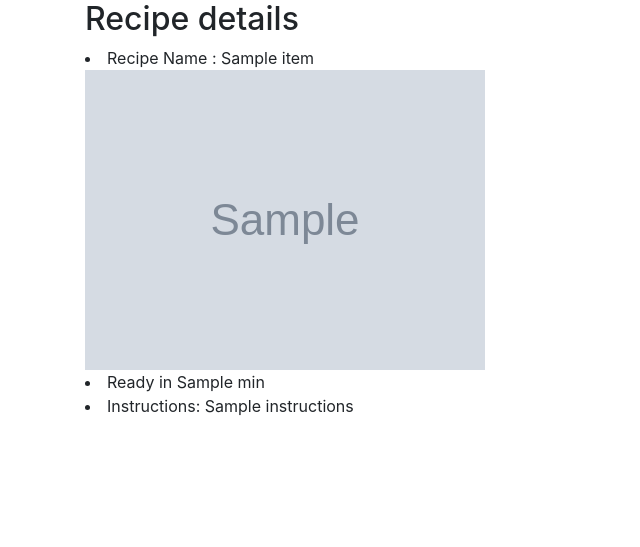
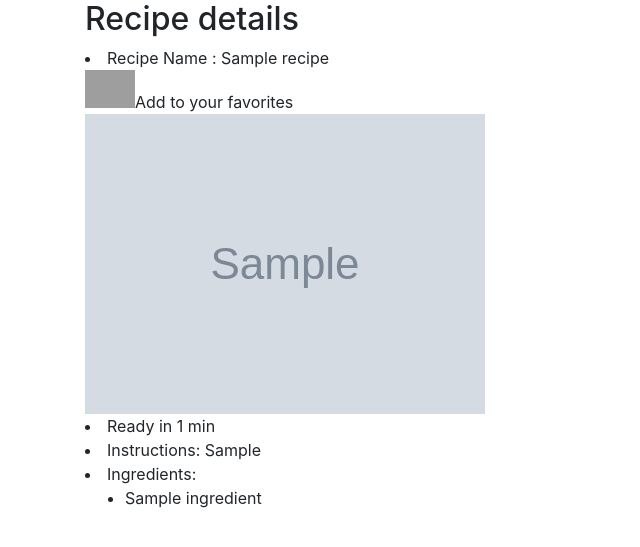
Before and after one commit to thaohvm/Capstone1, a Flask app: page /recipe/1 in a window 1280 px wide. Shown: the part 80-627 px from the top of the page, without its empty margins (0-640 px from the left). Run offline with Flask 2, Linux system fonts and the light colour scheme; tables that the repository leaves empty hold one stand-in row (values such as "Sample post"); grey boxes marked "Sample" are stand-in pictures; a database or web service that is not in the repository returns one stand-in record (values such as "Sample title"); data that the repository does not hold is empty; some libraries are stand-ins or nearby versions; grey boxes are pictures that could not be loaded.

Commit message:
cache data from API to DB

```diff
--- a/healthyspoon/app.py
+++ b/healthyspoon/app.py
@@ -1,10 +1,13 @@
 from email.mime import image
-from flask import Flask, request, redirect, render_template, session, g, flash, jsonify
+from traceback import StackSummary
+from turtle import title
+from flask import Flask, request, redirect, render_template, session, g, flash, jsonify, abort
 from forms import RegisterForm, LoginForm
 from models import db, connect_db, User, RecipesUsers, Recipes, Ingredients, RecipesIngredients
 from sqlalchemy.exc import IntegrityError
 from bs4 import BeautifulSoup
 import requests
+import sys
 
 API_BASE_URL = "https://api.spoonacular.com/recipes/"
 key = "e04fa2cf19db48a2a68c53f3f6d8d84c"
@@ -20,6 +23,57 @@ CURR_USER_KEY = "curr_user"
 
 
 connect_db(app)
+
+##############################################################################
+# Cache functions
+
+
+def get_recipe_from_db_or_404(recipe_id):
+    recipe = Recipes.query.get(recipe_id)
+    if not recipe:
+        # Not found in DB, need to fetch from API
+        print(f'Recipe #{recipe_id} not found in database')
+        res = requests.get(
+            f"{API_BASE_URL}/{recipe_id}/information", params={"apiKey": key})
+        results = res.json()
+        if res.status_code == 200 and results["id"] == recipe_id:
+            print(f'Recipe #{recipe_id} fetched from API')
+            # Valid ID from API, need to cache ingredients first, and then recipe
+            recipe = Recipes(
+                id=recipe_id,
+                title=results["title"],
+                summary=results["summary"],
+                image=results["image"],
+                readyInMinutes=results["readyInMinutes"],
+                instructions=results["instructions"],
+                vegetarian=results["vegetarian"],
+                vegan=results["vegan"],
+                glutenFree=results["glutenFree"],
+                dairyFree=results["dairyFree"],
+            )
+
+            for i in results["extendedIngredients"]:
+                ingredient = Ingredients.query.get(i["id"])
+                if not ingredient:
+                    # Ingredient not found in DB, need to store first
+                    print(
+                        f'Ingredient #{i["id"]} not found in database')
+                    ingredient = Ingredients(
+                        id=i["id"],
+                        name=i["name"],
+                    )
+                    db.session.add(ingredient)
+                    db.session.commit()
+                recipe.ingr.append(ingredient)
+
+            db.session.add(recipe)
+            db.session.commit()
+    else:
+        print(f'Recipe #{recipe_id} loaded from database')
+
+    # Always filled in cache if exists
+    return Recipes.query.get_or_404(recipe_id)
+
 
 ##############################################################################
 # User signup/login/logout
@@ -135,11 +189,12 @@ def handle_search():
         r["summary"] = str(soup)
     return render_template("search.html", query=query, search_results=results)
 
+
 @app.route("/recipe/<int:recipe_id>")
 def get_recipe_detail(recipe_id):
-    res = requests.get(f"{API_BASE_URL}/{recipe_id}/information", params={"apiKey": key})
-    results = res.json()
-    return render_template("recipe.html", info_recipe=results)
+    recipe = get_recipe_from_db_or_404(recipe_id)
+    return render_template("recipe.html", recipe=recipe)
+
 
 @app.route("/<int:user_id>/favorites")
 def show_favorite(user_id):
@@ -150,8 +205,22 @@ def show_favorite(user_id):
     user = User.query.get_or_404(user_id)
     return render_template('favorites.html', user=user, favorites=user.recipes)
 
+
 @app.route("/recipe/<int:recipe_id>/favorite", methods=["POST"])
 def add_favorite(recipe_id):
-    if not g.user:
-        flash("Access unauthorized.", "danger")
-        return redirect("/")
+    pass
+    # if not g.user:
+    #     flash("Access unauthorized.", "danger")
+    #     return redirect("/")
+
+    # res = requests.get(f"{API_BASE_URL}/{recipe_id}/information", params={"apiKey": key})
+    # results = res.json()
+
+    # favorited = Recipes.query_get_or_404(id)
+
+    # if favorited.user.id == g.user.id:
+    #     return abort(403)
+
+    # db.session.commit()
+
+    # return redirect("/")
--- a/healthyspoon/static/styles.css
+++ b/healthyspoon/static/styles.css
@@ -21,3 +21,8 @@
 nav {
     overflow: auto;
 }
+
+#white-heart, #red-heart {
+    width: 50px;
+    height: auto;
+}
--- a/healthyspoon/templates/recipe.html
+++ b/healthyspoon/templates/recipe.html
@@ -3,14 +3,31 @@
 {% block content %}
 <div class="container">
     <h2> Recipe details</h2>
-    <li>Recipe Name : {{ info_recipe.title }}</li>
-    <img src="{{ info_recipe['image'] }}">
-    <li>Ready in {{ info_recipe["readyInMinutes"] }} min</li>
+    <li>Recipe Name : {{ recipe.title }}</li>
+
+    <form action="/recipe/{{ recipe.id }}/favorite" method="post">
+        {% if favorited %}
+        <input class="button" id="red-heart" type="image"
+            src="https://cdn0.iconfinder.com/data/icons/small-n-flat/24/678087-heart-512.png"><a>Remove from your favorites</a>
+        {% else %}
+        <input class="button" id="white-heart" type="image"
+            src="https://icons-for-free.com/iconfiles/png/512/heart-131965017458786724.png"><a>Add to your favorites</a>
+        {% endif %}
+    </form>
+
+    <img src="{{ recipe.image }}">
+    <li>Ready in {{ recipe.readyInMinutes }} min</li>
     <li>Instructions:
+        {{ recipe.instructions | safe }}</li>
+    <li>
+        Ingredients:
+        <ul>
+            {% for ingredient in recipe.ingr %}
+            <li>{{ ingredient.name }}</li>
+            {% endfor %}
+        </ul>
+    </li>
 
-        {{ info_recipe.instructions }}</li>
-
-    </li>
 </div>
 
 
```
Also changed, not shown: healthyspoon/models.py (+35 -25 lines), 1 other file.
